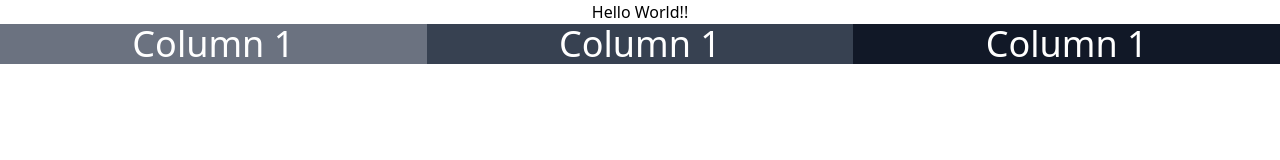
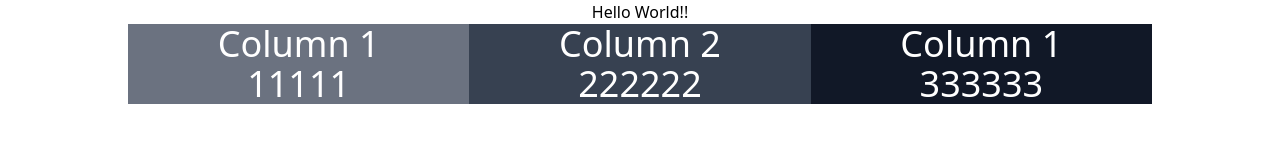
Before and after one commit to Mani007/tailwindCSS, a website: page src/index.html in a window 1280 px wide. Drawn offline with Linux system fonts and the light colour scheme.

Commit message:
grid layout tailwind with width height adjusted

```diff
--- a/src/index.html
+++ b/src/index.html
@@ -10,19 +10,22 @@
 Hello World!!
  </div>
  <div class="max-w-screen-lg mx-auto ">
-</div>
+
   <div class="grid grid-cols-3">
     <div class=" bg-gray-500 text-center text-4xl text-white">
      <p>Column 1</p>
+     <p>11111</p>
     </div>
     <div class=" bg-gray-700 text-center text-4xl text-white">
-      <p>Column 1</p>
+      <p>Column 2</p>
+      <p>222222</p>
     </div>
     <div class=" bg-gray-900 text-center text-4xl text-white">
       <p>Column 1</p>
+      <p>333333</p>
     </div>
 
-
+  </div>
 
  </div>
 </body>
```
